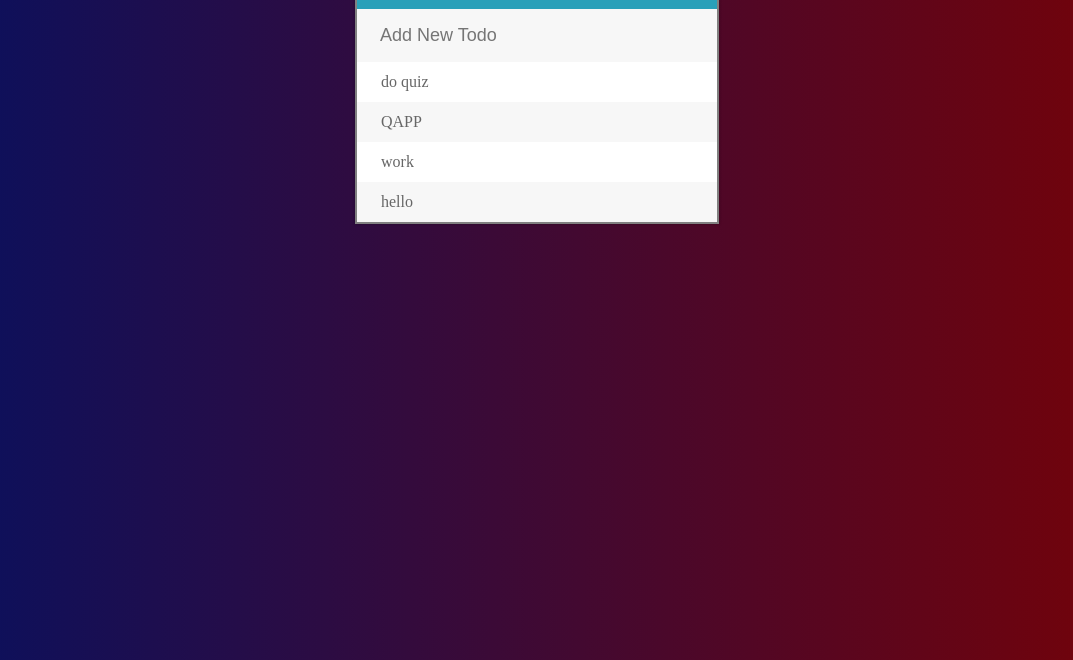
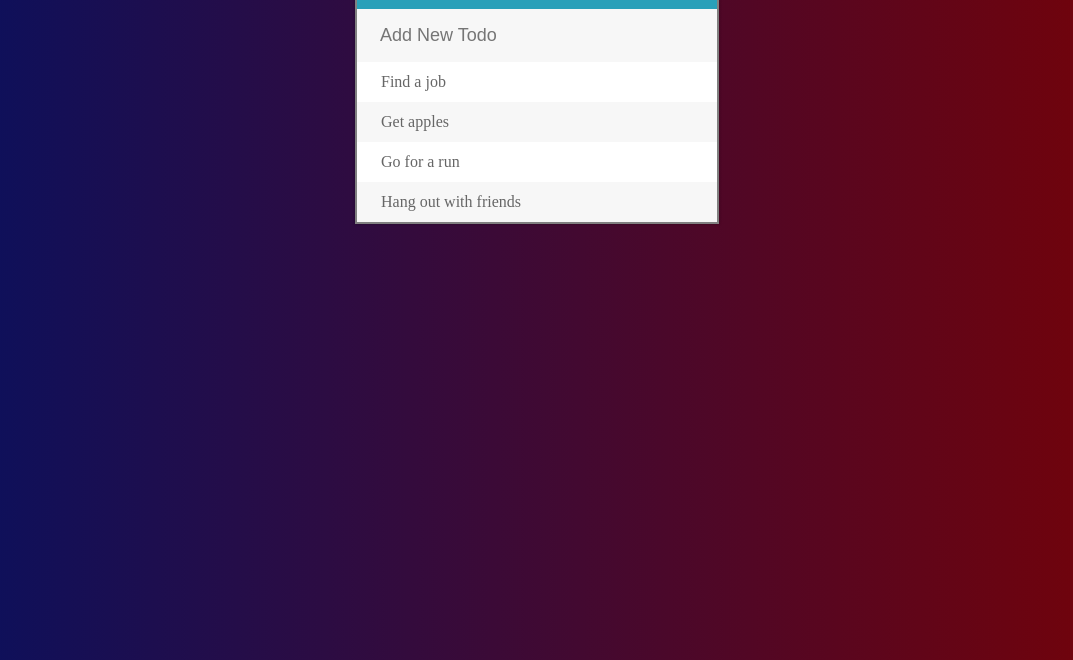
Before and after one commit to MReinhart1/TodoListWeb, a plain HTML site: page index.html in a window 1280 px wide. Shown: the part 140-800 px from the top of the page, without its empty margins (103-1176 px from the left). Drawn offline with Linux system fonts and the light colour scheme.

Commit message:
Final commit

```diff
--- a/assets/js/lib/todos.js
+++ b/assets/js/lib/todos.js
@@ -8,7 +8,7 @@ $("ul").on("click", "li", function(){
 
 
 $("ul").on("click","span", function(event){
-    $(this).parent().fadeOut(500,function(){
+    $(this).parent().fadeOut(200,function(){
         $(this).remove();
     });
     event.stopPropagation();
@@ -33,4 +33,8 @@ $("button").click(function(){
 
 $(".fa-plus").click(function(){
     $("input[type='text']").fadeToggle();
-})
+});
+
+function openWin() {
+    myWindow = window.open("", "", "width=250, height=500");  // Opens a new window
+}
--- a/index.html
+++ b/index.html
@@ -7,21 +7,25 @@
     <link rel="stylesheet" href="https://use.fontawesome.com/releases/v5.1.0/css/all.css" integrity="sha384-lKuwvrZot6UHsBSfcMvOkWwlCMgc0TaWr+30HWe3a4ltaBwTZhyTEggF5tJv8tbt" crossorigin="anonymous">
     <script type="text/javascript" src="assets/js/lib/jquery-3.3.1.min.js"></script>
 </head>
-<body>
+<body onload="window.resizeTo(500,1000)">
 
 <div id="container">
 <h1>TO-DO LIST <i class="fa fa-plus"></i></h1>
 <input type="text" placeholder="Add New Todo">
 
 <ul>
-    <li><span><i class="fa fa-trash"></i></span> do quiz</li>
-    <li><span><i class="fa fa-trash"></i></span> QAPP</li>
-    <li> <span><i class="fa fa-trash"></i></span> work</li>
-    <li> <span><i class="fa fa-trash"></i></span> hello</li>
+    <li><span><i class="fa fa-trash"></i></span> Find a job</li>
+    <li><span><i class="fa fa-trash"></i></span> Get apples</li>
+    <li> <span><i class="fa fa-trash"></i></span> Go for a run</li>
+    <li> <span><i class="fa fa-trash"></i></span> Hang out with friends</li>
 </ul>
 </div>
 
 
 <script type="text/javascript" src="assets/js/lib/todos.js"></script>
 </body>
+
+
+
+
 </html>
```
Also changed, not shown: 3 other files.
